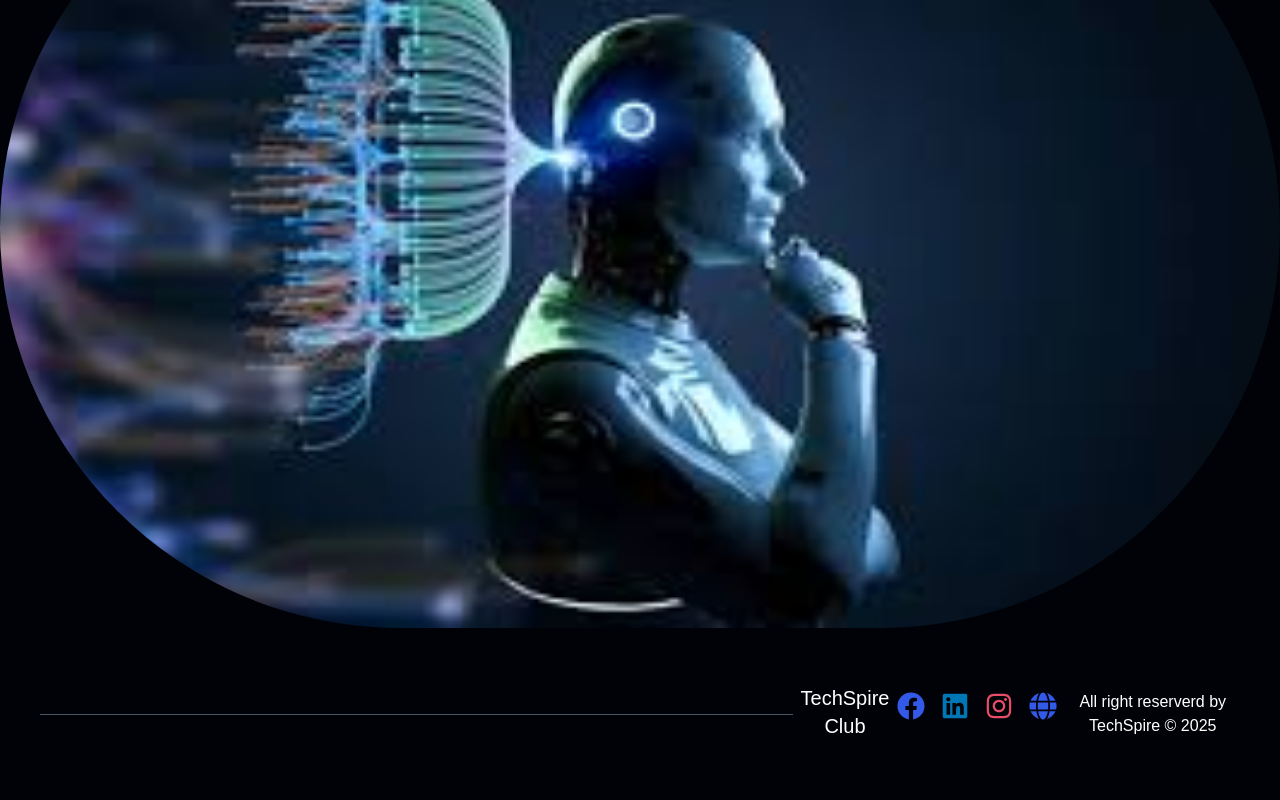
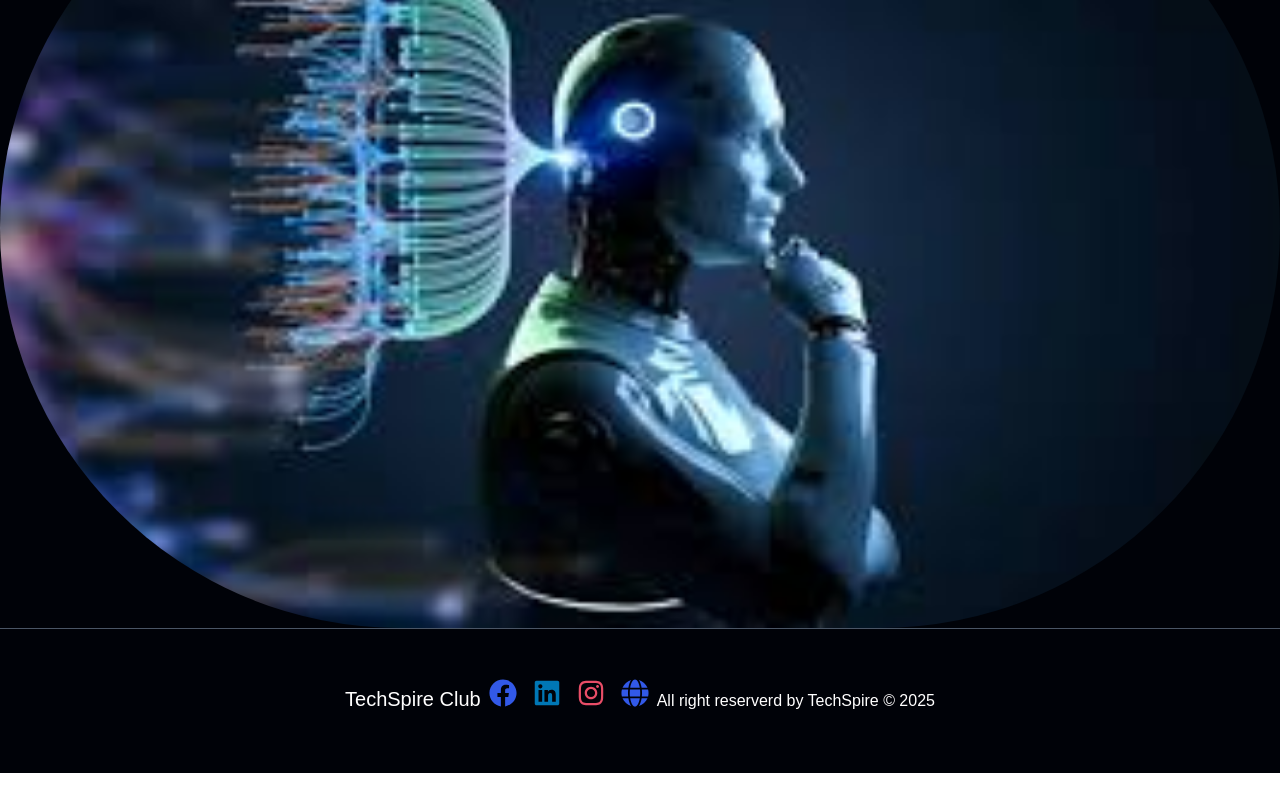
Before and after one commit to Abhisp2711/webhackthon-backend, a Next.js app: page / in a window 1280 px wide. Shown: the part 424-1224 px from the top of the page. After the commit the page ends 1197 px from the top, so only its background shows below. Built offline with nearby package versions, Linux system fonts and the light colour scheme.

Commit message:
updated divider for main and footer

```diff
--- a/app/components/footer.tsx
+++ b/app/components/footer.tsx
@@ -4,9 +4,10 @@ import { FaFacebook, FaInstagram, FaLinkedin, FaGlobe } from "react-icons/fa";
 
 export default function Footer() {
   return (
+    <div>
+      <div className=" w-full h-px bg-gray-600 "></div>
+
       <div className="bg-[#000208] md:flex md:gap-2 items-center justify-center p-10 text-white ">
-      {/* divider */}
-      <div className="w-full h-px bg-gray-600 "></div>
         {/* comapny  */}
 
         <div className=" text-center mb-5 mt-4 ">
@@ -36,5 +37,6 @@ export default function Footer() {
           All right reserverd by TechSpire &copy; 2025
         </div>
       </div>
+    </div>
   );
 }
```
Lines whose indentation alone changed are shown as unchanged.
